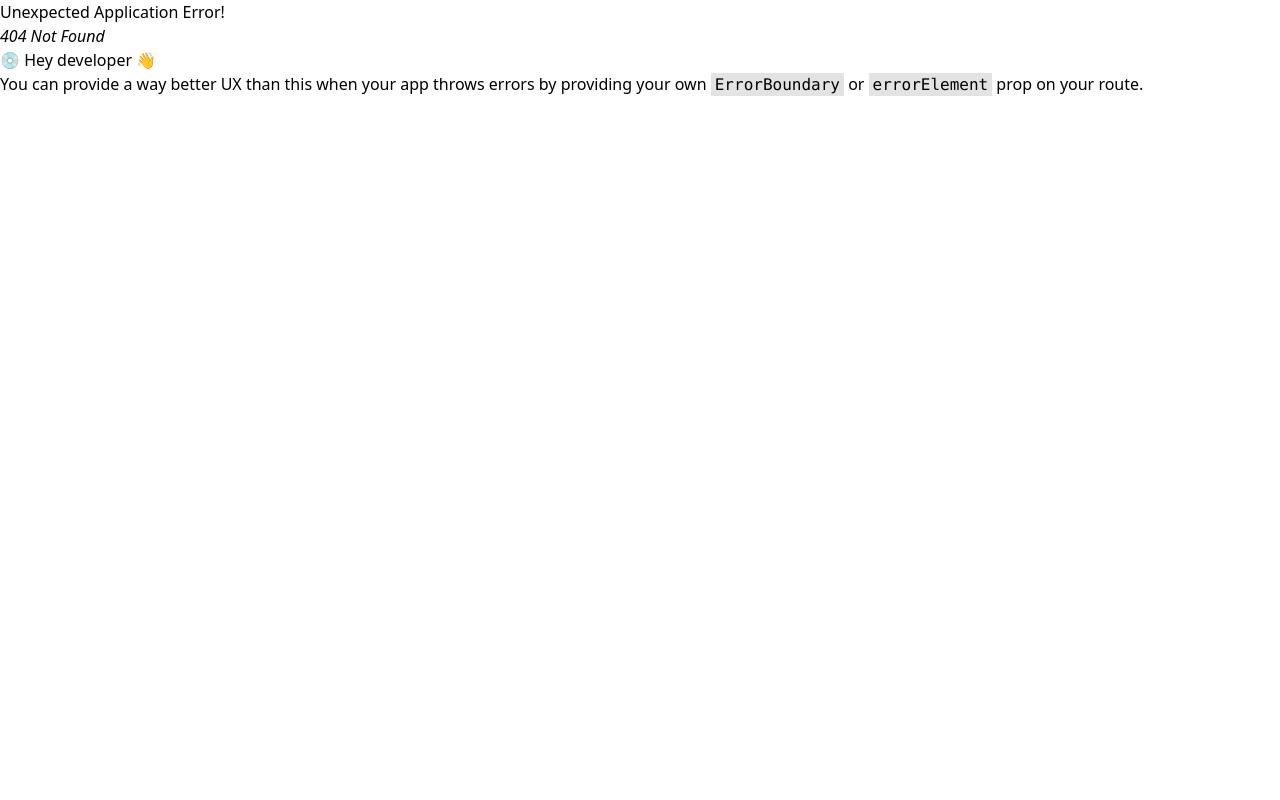
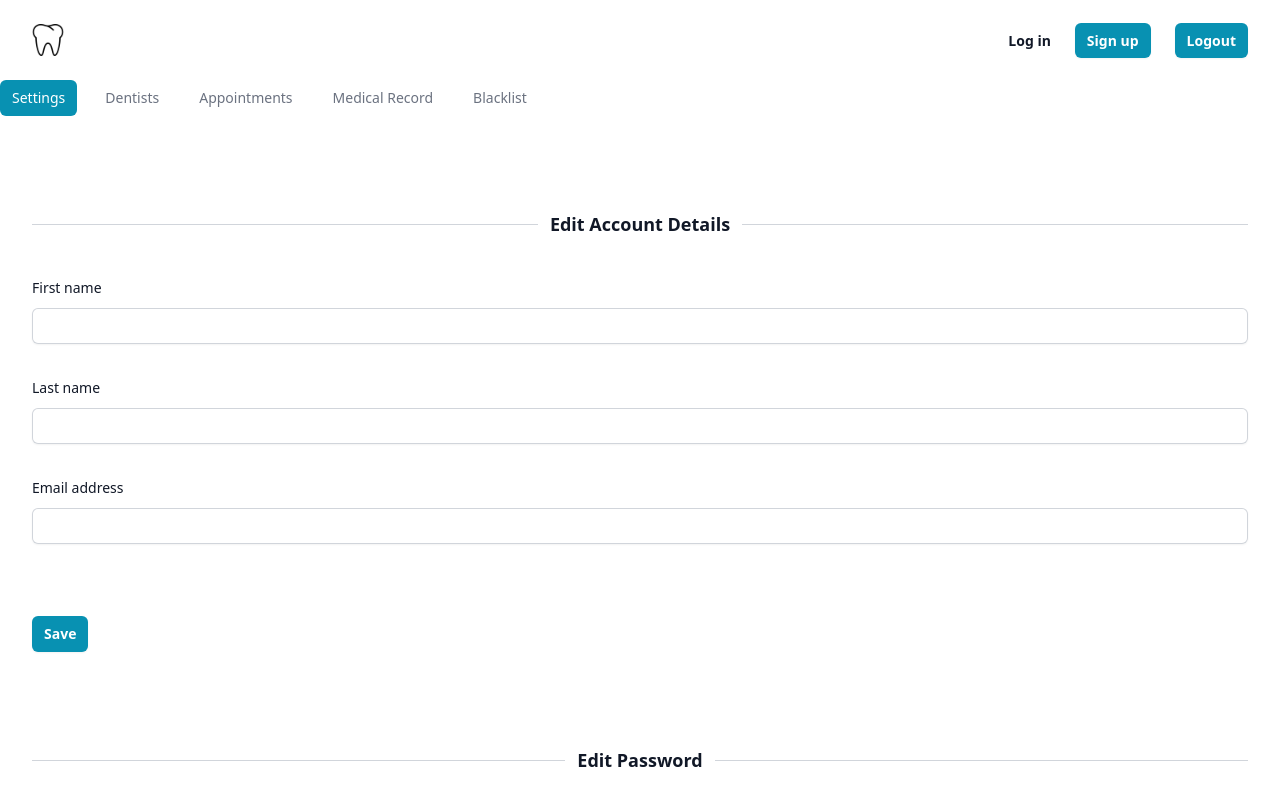
Before and after one commit to ViPeev/Dentist-Appointment-App, a React (Vite) app: page /patient/settings in a window 1280 px wide. Before the commit this address had no page. Shown: the top 800 px of the page. Built offline with nearby package versions, Linux system fonts and the light colour scheme.

Commit message:
built settings page layout

```diff
--- a/src/Router.tsx
+++ b/src/Router.tsx
@@ -4,13 +4,14 @@ import Register from "./pages/Register";
 import Login from "./pages/Login";
 import Layout from "./layouts/Layout";
 import TabPanel from "./layouts/TabPanel";
+import Settings from "./pages/Settings";
 
 const tabs = [
-  { name: "Profile", href: "/profile", current: false },
-  { name: "Dentists", href: "/dentists", current: false },
-  { name: "Appointments", href: "/appointments", current: true },
-  { name: "Medical Record", href: "/medical-record", current: false },
-  { name: "Blacklist", href: "/blacklist", current: false },
+  { name: "Settings", href: "/patient/settings" },
+  { name: "Dentists", href: "/patient/dentists"},
+  { name: "Appointments", href: "/patient/appointments" },
+  { name: "Medical Record", href: "/patient/medical-record" },
+  { name: "Blacklist", href: "/patient/blacklist" },
 ];
 
 export const router = createBrowserRouter([
@@ -44,8 +45,8 @@ export const router = createBrowserRouter([
         Component: () => <TabPanel tabs={tabs} />,
         children: [
           {
-            path: "profile",
-            Component: () => <h2>Profile</h2>,
+            path:"settings",
+            Component: () =>  <Settings />,
           },
           {
             path: "dentists",
@@ -75,11 +76,9 @@ export const router = createBrowserRouter([
         ),
         children: [
           {
-            path: "profile",
+            path: "settings",
             Component: () => (
-              <>
-                <h2>Profile</h2>
-              </>
+              <Settings />
             ),
           },
           {
--- /dev/null
+++ b/src/components/Misc/InputField.tsx
@@ -0,0 +1,25 @@
+import { fieldType } from "../../utils/types";
+
+const TextField: React.FC<fieldType> = ({ name, title, type }) => {
+  return (
+    <div className="sm:col-span-3">
+      <label
+        htmlFor={name}
+        className="block text-sm font-medium leading-6 text-gray-900"
+      >
+        {title}
+      </label>
+      <div className="mt-2">
+        <input
+          type={type}
+          name={name}
+          id={name}
+          autoComplete="given-name"
+          className="block w-full rounded-md border-0 py-1.5 text-gray-900 shadow-sm ring-1 ring-inset ring-gray-300 placeholder:text-gray-400 focus:ring-2 focus:ring-inset focus:ring-cyan-600 sm:text-sm sm:leading-6"
+        />
+      </div>
+    </div>
+  );
+};
+
+export default TextField;
--- /dev/null
+++ b/src/components/UpdateDetails.tsx
@@ -0,0 +1,47 @@
+import TextField from "./Misc/InputField";
+import { fieldType } from "../utils/types";
+
+interface props {
+  title: string;
+  fields: fieldType[];
+  url: string;
+}
+
+const UpdateDetails: React.FC<props> = ({ title, fields, url }) => {
+  return (
+    <form className="mt-24">
+      <div className="space-y-12">
+        <div className="pb-12">
+          <div className="relative">
+            <div
+              className="absolute inset-0 flex items-center"
+              aria-hidden="true"
+            >
+              <div className="w-full border-t border-gray-300" />
+            </div>
+            <div className="relative flex justify-center">
+              <span className="bg-white px-3 font-semibold leading-6 text-gray-900 text-lg">
+                {title}
+              </span>
+            </div>
+          </div>
+          <div className="mt-10 grid grid-cols-2 gap-x-6 gap-y-8 sm:grid-cols-3">
+            {fields.map((field, index) => {
+              return <TextField key={index} {...field} />;
+            })}
+          </div>
+        </div>
+      </div>
+      <div className="mt-6 flex items-center justify-start gap-x-6">
+        <button
+          type="submit"
+          className="rounded-md bg-cyan-600 px-3 py-2 text-sm font-semibold text-white shadow-sm hover:bg-cyan-500 focus-visible:outline focus-visible:outline-2 focus-visible:outline-offset-2 focus-visible:outline-cyan-600"
+        >
+          Save
+        </button>
+      </div>
+    </form>
+  );
+};
+
+export default UpdateDetails;
--- a/src/index.css
+++ b/src/index.css
@@ -688,6 +688,40 @@ select {
   --tw-backdrop-sepia:  ;
 }
 
+.container {
+  width: 100%;
+}
+
+@media (min-width: 640px) {
+  .container {
+    max-width: 640px;
+  }
+}
+
+@media (min-width: 768px) {
+  .container {
+    max-width: 768px;
+  }
+}
+
+@media (min-width: 1024px) {
+  .container {
+    max-width: 1024px;
+  }
+}
+
+@media (min-width: 1280px) {
+  .container {
+    max-width: 1280px;
+  }
+}
+
+@media (min-width: 1536px) {
+  .container {
+    max-width: 1536px;
+  }
+}
+
 .sr-only {
   position: absolute;
   width: 1px;
@@ -762,6 +796,10 @@ select {
   margin-top: 2.5rem;
 }
 
+.mt-12 {
+  margin-top: 3rem;
+}
+
 .mt-2 {
   margin-top: 0.5rem;
 }
@@ -774,6 +812,10 @@ select {
   margin-top: 2rem;
 }
 
+.mt-24 {
+  margin-top: 6rem;
+}
+
 .box-border {
   box-sizing: border-box;
 }
@@ -784,6 +826,10 @@ select {
 
 .flex {
   display: flex;
+}
+
+.grid {
+  display: grid;
 }
 
 .hidden {
@@ -870,6 +916,10 @@ select {
           user-select: none;
 }
 
+.grid-cols-2 {
+  grid-template-columns: repeat(2, minmax(0, 1fr));
+}
+
 .flex-row {
   flex-direction: row;
 }
@@ -884,6 +934,10 @@ select {
 
 .items-center {
   align-items: center;
+}
+
+.justify-start {
+  justify-content: flex-start;
 }
 
 .justify-end {
@@ -905,6 +959,10 @@ select {
 .gap-x-6 {
   -moz-column-gap: 1.5rem;
        column-gap: 1.5rem;
+}
+
+.gap-y-8 {
+  row-gap: 2rem;
 }
 
 .space-x-4 > :not([hidden]) ~ :not([hidden]) {
@@ -919,12 +977,29 @@ select {
   margin-left: calc(1.5rem * calc(1 - var(--tw-space-x-reverse)));
 }
 
+.space-y-12 > :not([hidden]) ~ :not([hidden]) {
+  --tw-space-y-reverse: 0;
+  margin-top: calc(3rem * calc(1 - var(--tw-space-y-reverse)));
+  margin-bottom: calc(3rem * var(--tw-space-y-reverse));
+}
+
 .space-y-2 > :not([hidden]) ~ :not([hidden]) {
   --tw-space-y-reverse: 0;
   margin-top: calc(0.5rem * calc(1 - var(--tw-space-y-reverse)));
   margin-bottom: calc(0.5rem * var(--tw-space-y-reverse));
 }
 
+.divide-y > :not([hidden]) ~ :not([hidden]) {
+  --tw-divide-y-reverse: 0;
+  border-top-width: calc(1px * calc(1 - var(--tw-divide-y-reverse)));
+  border-bottom-width: calc(1px * var(--tw-divide-y-reverse));
+}
+
+.divide-gray-100 > :not([hidden]) ~ :not([hidden]) {
+  --tw-divide-opacity: 1;
+  border-color: rgb(243 244 246 / var(--tw-divide-opacity));
+}
+
 .overflow-auto {
   overflow: auto;
 }
@@ -955,6 +1030,15 @@ select {
   border-width: 0px;
 }
 
+.border-t {
+  border-top-width: 1px;
+}
+
+.border-gray-100 {
+  --tw-border-opacity: 1;
+  border-color: rgb(243 244 246 / var(--tw-border-opacity));
+}
+
 .border-gray-300 {
   --tw-border-opacity: 1;
   border-color: rgb(209 213 219 / var(--tw-border-opacity));
@@ -970,14 +1054,19 @@ select {
   background-color: rgb(14 116 144 / var(--tw-bg-opacity));
 }
 
+.bg-gray-50 {
+  --tw-bg-opacity: 1;
+  background-color: rgb(249 250 251 / var(--tw-bg-opacity));
+}
+
 .bg-gray-500 {
   --tw-bg-opacity: 1;
   background-color: rgb(107 114 128 / var(--tw-bg-opacity));
 }
 
-.bg-indigo-100 {
+.bg-indigo-600 {
   --tw-bg-opacity: 1;
-  background-color: rgb(224 231 255 / var(--tw-bg-opacity));
+  background-color: rgb(79 70 229 / var(--tw-bg-opacity));
 }
 
 .bg-white {
@@ -985,11 +1074,6 @@ select {
   background-color: rgb(255 255 255 / var(--tw-bg-opacity));
 }
 
-.bg-cyan-100 {
-  --tw-bg-opacity: 1;
-  background-color: rgb(207 250 254 / var(--tw-bg-opacity));
-}
-
 .bg-opacity-75 {
   --tw-bg-opacity: 0.75;
 }
@@ -1055,6 +1139,10 @@ select {
   padding-bottom: 1.5rem;
 }
 
+.pb-12 {
+  padding-bottom: 3rem;
+}
+
 .pb-4 {
   padding-bottom: 1rem;
 }
@@ -1121,6 +1209,11 @@ select {
   line-height: 1rem;
 }
 
+.text-xl {
+  font-size: 1.25rem;
+  line-height: 1.75rem;
+}
+
 .font-bold {
   font-weight: 700;
 }
@@ -1177,24 +1270,19 @@ select {
   color: rgb(107 114 128 / var(--tw-text-opacity));
 }
 
+.text-gray-700 {
+  --tw-text-opacity: 1;
+  color: rgb(55 65 81 / var(--tw-text-opacity));
+}
+
 .text-gray-900 {
   --tw-text-opacity: 1;
   color: rgb(17 24 39 / var(--tw-text-opacity));
 }
 
-.text-indigo-700 {
-  --tw-text-opacity: 1;
-  color: rgb(67 56 202 / var(--tw-text-opacity));
-}
-
 .text-white {
   --tw-text-opacity: 1;
   color: rgb(255 255 255 / var(--tw-text-opacity));
-}
-
-.text-cyan-700 {
-  --tw-text-opacity: 1;
-  color: rgb(14 116 144 / var(--tw-text-opacity));
 }
 
 .opacity-0 {
@@ -1312,6 +1400,11 @@ select {
   background-color: rgb(6 182 212 / var(--tw-bg-opacity));
 }
 
+.hover\:bg-indigo-500:hover {
+  --tw-bg-opacity: 1;
+  background-color: rgb(99 102 241 / var(--tw-bg-opacity));
+}
+
 .hover\:text-cyan-500:hover {
   --tw-text-opacity: 1;
   color: rgb(6 182 212 / var(--tw-text-opacity));
@@ -1352,6 +1445,11 @@ select {
   --tw-ring-color: rgb(99 102 241 / var(--tw-ring-opacity));
 }
 
+.focus\:ring-indigo-600:focus {
+  --tw-ring-opacity: 1;
+  --tw-ring-color: rgb(79 70 229 / var(--tw-ring-opacity));
+}
+
 .focus-visible\:outline:focus-visible {
   outline-style: solid;
 }
@@ -1373,6 +1471,14 @@ select {
 }
 
 @media (min-width: 640px) {
+  .sm\:col-span-2 {
+    grid-column: span 2 / span 2;
+  }
+
+  .sm\:col-span-3 {
+    grid-column: span 3 / span 3;
+  }
+
   .sm\:mx-auto {
     margin-left: auto;
     margin-right: auto;
@@ -1383,8 +1489,16 @@ select {
     margin-bottom: 2rem;
   }
 
+  .sm\:mt-0 {
+    margin-top: 0px;
+  }
+
   .sm\:block {
     display: block;
+  }
+
+  .sm\:grid {
+    display: grid;
   }
 
   .sm\:hidden {
@@ -1416,16 +1530,29 @@ select {
     transform: translate(var(--tw-translate-x), var(--tw-translate-y)) rotate(var(--tw-rotate)) skewX(var(--tw-skew-x)) skewY(var(--tw-skew-y)) scaleX(var(--tw-scale-x)) scaleY(var(--tw-scale-y));
   }
 
+  .sm\:grid-cols-3 {
+    grid-template-columns: repeat(3, minmax(0, 1fr));
+  }
+
   .sm\:items-center {
     align-items: center;
   }
 
+  .sm\:gap-4 {
+    gap: 1rem;
+  }
+
   .sm\:p-0 {
     padding: 0px;
   }
 
   .sm\:p-6 {
     padding: 1.5rem;
+  }
+
+  .sm\:px-3 {
+    padding-left: 0.75rem;
+    padding-right: 0.75rem;
   }
 
   .sm\:px-6 {
--- a/src/layouts/TabPanel.tsx
+++ b/src/layouts/TabPanel.tsx
@@ -1,9 +1,5 @@
 import { Outlet, NavLink } from "react-router-dom";
 import { tabType } from "../utils/types";
-
-function classNames(...classes) {
-  return classes.filter(Boolean).join(" ");
-}
 
 const TabPanel: React.FC<{ tabs: tabType[] }> = ({ tabs }) => {
   return (
@@ -18,7 +14,6 @@ const TabPanel: React.FC<{ tabs: tabType[] }> = ({ tabs }) => {
             id="tabs"
             name="tabs"
             className="block w-full rounded-md border-gray-300 focus:border-indigo-500 focus:ring-indigo-500"
-            defaultValue={tabs.find((tab) => tab.current).name}
           >
             {tabs.map((tab) => (
               <option key={tab.name}>{tab.name}</option>
@@ -33,7 +28,7 @@ const TabPanel: React.FC<{ tabs: tabType[] }> = ({ tabs }) => {
                 to={tab.href}
                 className={({ isActive }) => {
                   return isActive
-                    ? "bg-cyan-100 text-cyan-700"
+                    ? "bg-cyan-600 text-white rounded-md px-3 py-2 text-sm font-medium"
                     : "text-gray-500 hover:text-gray-700 rounded-md px-3 py-2 text-sm font-medium";
                 }}
               >
@@ -43,7 +38,9 @@ const TabPanel: React.FC<{ tabs: tabType[] }> = ({ tabs }) => {
           </nav>
         </div>
       </div>
-      <Outlet />
+      <div className="container mx-auto px-4 sm:px-6 lg:px-8">
+        <Outlet />
+      </div>
     </>
   );
 };
--- /dev/null
+++ b/src/pages/Settings.tsx
@@ -0,0 +1,45 @@
+import UpdateDetails from "../components/UpdateDetails";
+import { fieldType } from "../utils/types";
+
+interface inputFields {
+  patient: fieldType[];
+  dentist: fieldType[];
+  password: fieldType[];
+}
+
+const inputFields: inputFields = {
+  patient: [
+    { title: "First name", name: "first-name", type: "text" },
+    { title: "Last name", name: "last-name", type: "text" },
+    { title: "Email address", name: "email", type: "email" },
+  ],
+  dentist: [
+    { title: "First name", name: "first-name", type: "text" },
+    { title: "Last name", name: "last-name", type: "text" },
+    { title: "Email address", name: "email", type: "email" },
+  ],
+  password: [
+    { title: "Current Password", name: "prev-pass", type: "password" },
+    { title: "New Password", name: "new-pass", type: "password" },
+    { title: "Repeat Password", name: "re-pass", type: "password" },
+  ],
+};
+
+const Settings: React.FC = () => {
+  return (
+    <>
+      <UpdateDetails
+        title="Edit Account Details"
+        fields={inputFields.patient}
+        url="string"
+      />
+      <UpdateDetails
+        title="Edit Password"
+        fields={inputFields.password}
+        url="string"
+      />
+    </>
+  );
+};
+
+export default Settings;
```
Also changed, not shown: src/components/AccountDetails.tsx (added, +46 -0 lines), src/utils/types.ts (+10 -5 lines), src/components/Misc/inputs.tsx (deleted).
